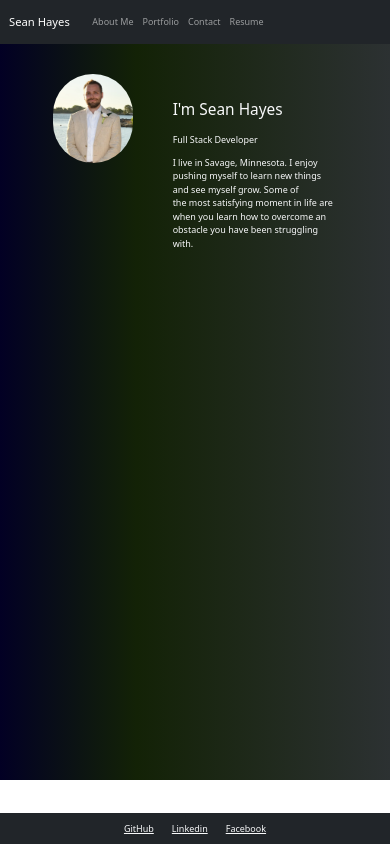
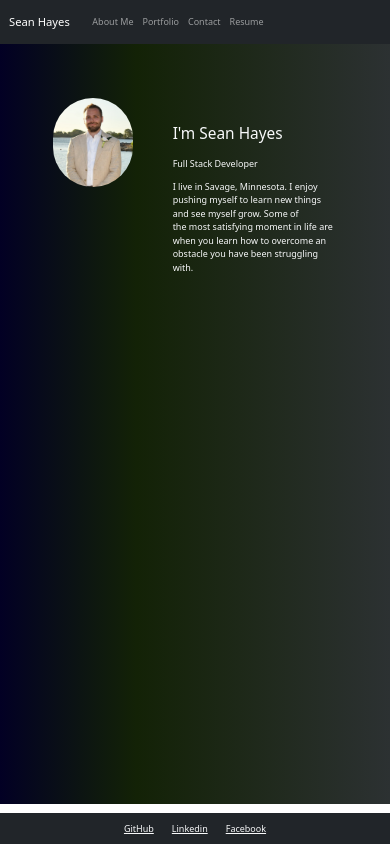
Before and after one commit to hayessea000/react-portfolio, a React (Create React App) app: page / in a window 390 px wide. Built offline with nearby package versions, Linux system fonts and the light colour scheme.

Commit message:
fixed styling

```diff
--- a/src/App.css
+++ b/src/App.css
@@ -29,7 +29,7 @@
   }
 
   .shiftD {
-    margin-top: 20px;
+    margin-top: 44px;
   }
 
   .projectCard {
```
